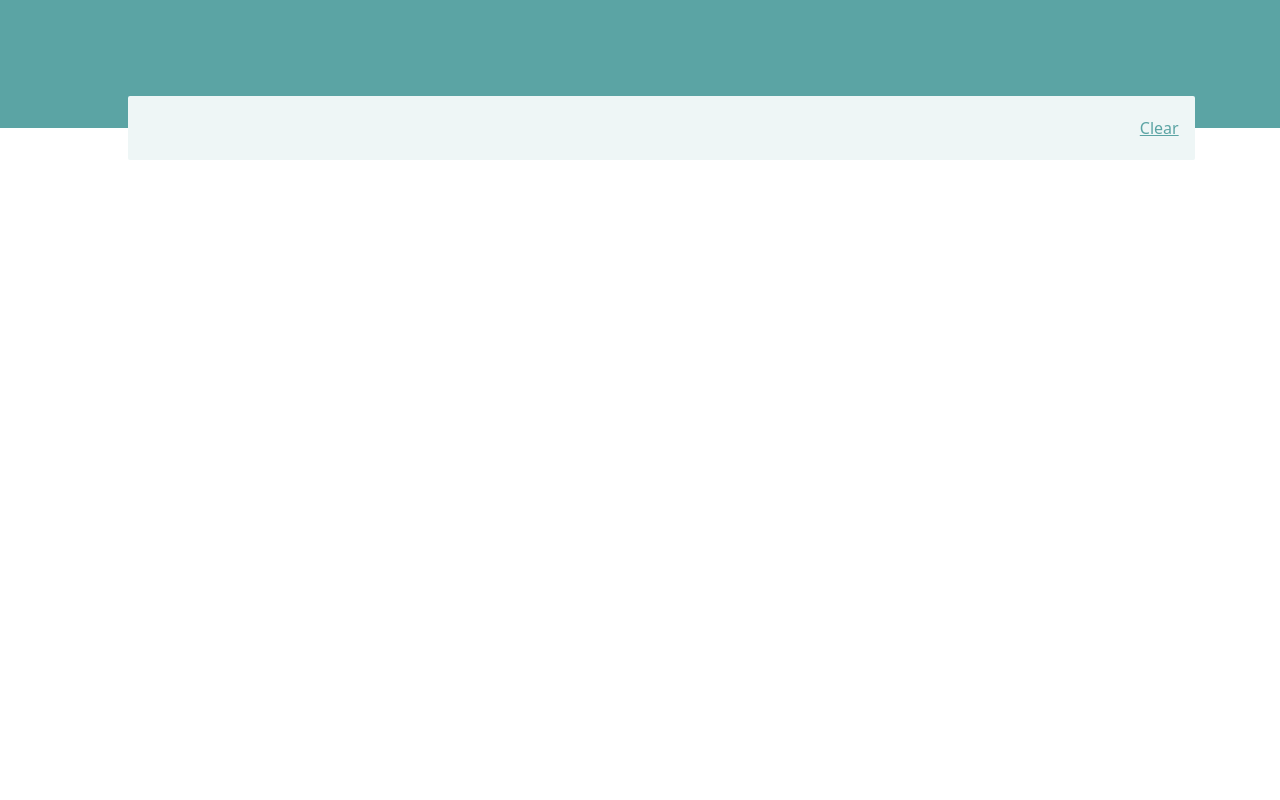
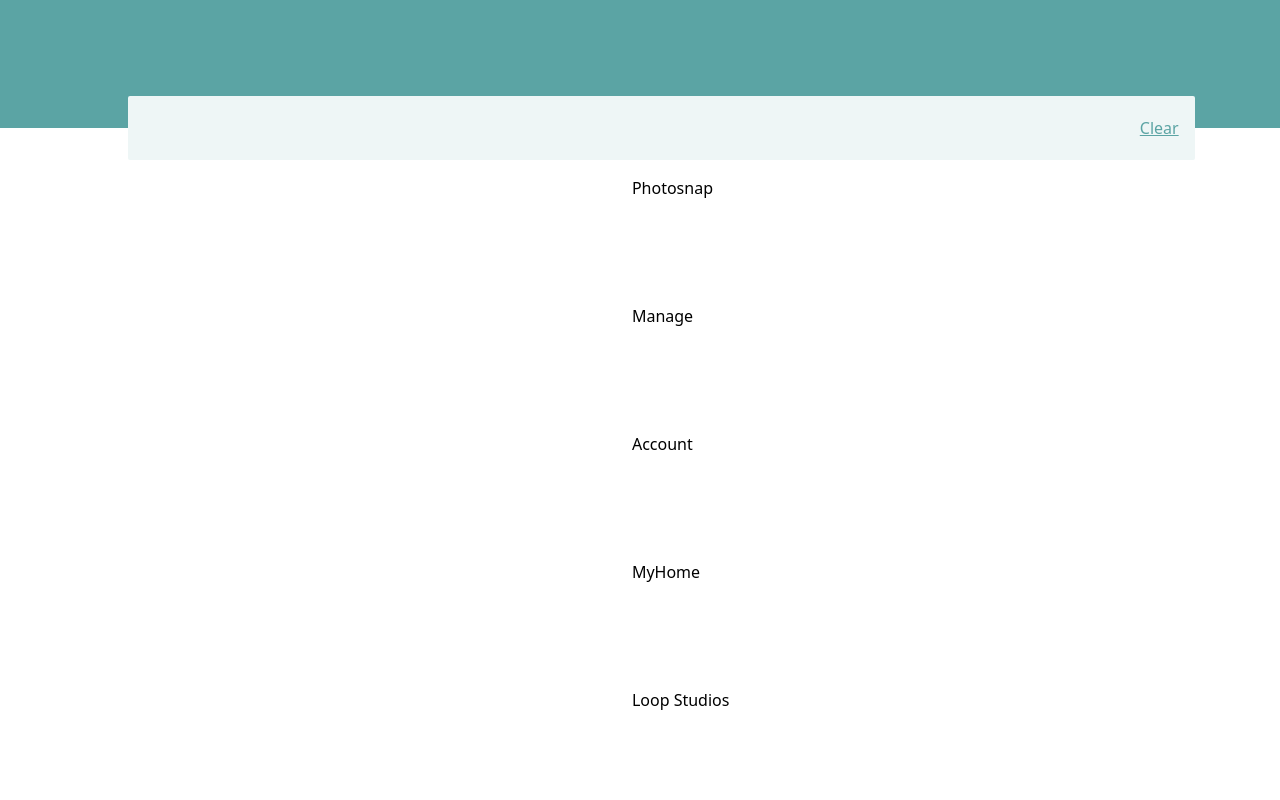
Before and after one commit to emefaAngela/Job-listings-app, a React (Create React App) app: page / in a window 1280 px wide. Shown: the top 800 px of the page. Built offline with nearby package versions, Linux system fonts and the light colour scheme.

Commit message:
passing data as props to job component

```diff
--- a/src/App.js
+++ b/src/App.js
@@ -1,13 +1,16 @@
 //imports
 import './App.css';
 import { Button } from './components/Button';
-import { Job } from './components/Job';
+import  Job  from './components/Job';
 import { Tag } from './components/Tag';
 import { Logo } from './components/Logo';
-import { useEffect } from 'react';
+import { useEffect,useState } from 'react';
 
 //App component
 function App() {
+
+//State to store data
+const [data,setData]=useState([]);
 
 //Getting json data
 const getData=()=>{
@@ -23,7 +26,13 @@
     console.log(response)
     return response.json()
   })
+  .then(function(myJson) {
+    console.log(myJson);
+    setData(myJson)
+  });
 }
+
+//fetching data on each render
 useEffect(()=>{
   getData()
 },[])
@@ -36,6 +45,11 @@
             <div></div>
             <p className='underline text-[color:hsl(180,29%,50%)] '>Clear</p>
           </div>
+          <div>
+            {
+              data.map((item)=><Job key={item.id} jobItem={item}></Job>)
+            }
+          </div>
       </div>
     </div>
   );
--- a/src/components/Job.js
+++ b/src/components/Job.js
@@ -1,6 +1,16 @@
-import styled from 'styled-components'
+import { Button } from "./Button";
+import { Tag } from "./Tag";
+import { Logo } from "./Logo";
 
-//Job component
-export const Job = styled.div`
-width: 48em;
-`
+
+const Job = ({jobItem}) => {
+  return (
+    <div className="w-full h-8em rounded-sm p-4 flex flex-col sm:flex-row sm:space-x-4">
+      <Logo/>
+      <div className="flex flex-col sm:flex-row sm:justify-between"> {jobItem.company}</div>
+
+    </div>
+   );
+}
+
+export default Job;
```
